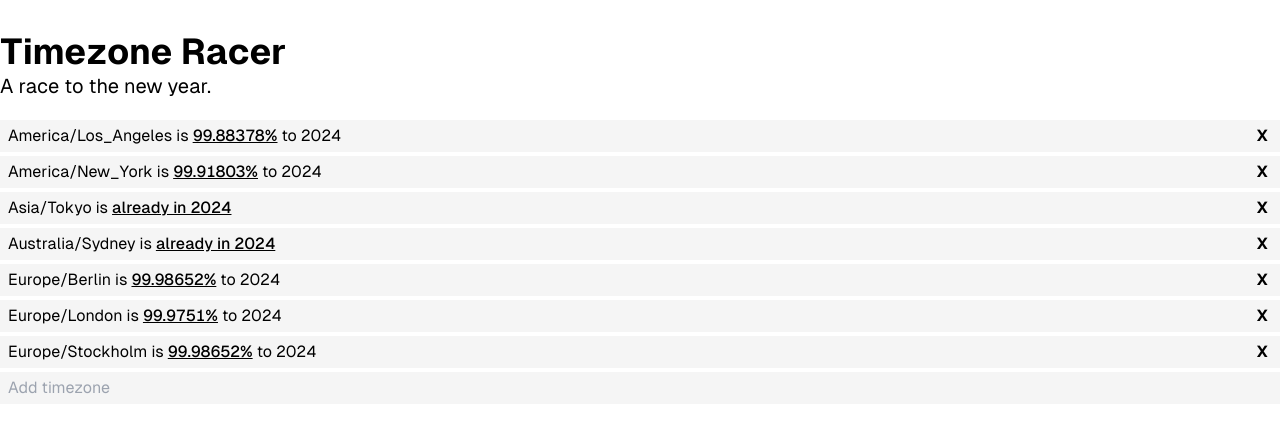
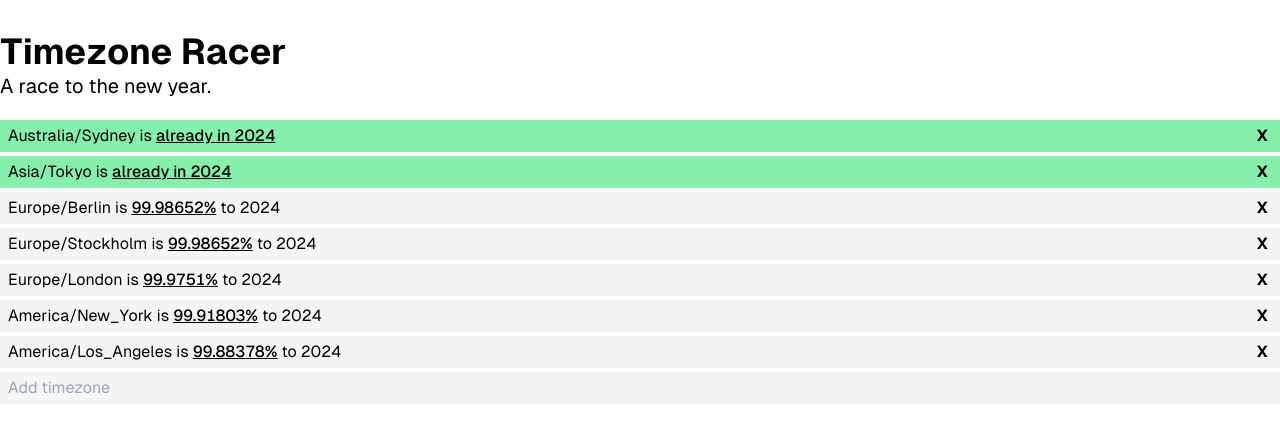
Before and after one commit to leonlarsson/timezone-racer, a Vue app: page / in a window 1280 px wide. Shown: the top 432 px of the page. Built offline with nearby package versions, Linux system fonts and the light colour scheme.

Commit message:
sort by progress
Fix colors.

```diff
--- a/src/App.vue
+++ b/src/App.vue
@@ -56,9 +56,25 @@ const getProgress = (timezoneId: string): number => {
   return timeLeftDecimal;
 };
 
-const progress = computed(() =>
-  timezones.value.map(timezoneId => getProgress(timezoneId))
+const progressData = computed(() =>
+  timezones.value
+    .map(timezoneId => ({
+      timezoneId,
+      progress: getProgress(timezoneId),
+      progressComplete: getProgress(timezoneId) < 0,
+    }))
+    .sort((a, b) => {
+      if (a.progressComplete && !b.progressComplete) {
+        return -1;
+      } else if (!a.progressComplete && b.progressComplete) {
+        return 1;
+      } else {
+        return b.progress - a.progress;
+      }
+    })
 );
+
+console.log(progressData);
 </script>
 
 <template>
@@ -71,18 +87,20 @@ const progress = computed(() =>
 
       <div class="flex flex-col gap-1">
         <div
-          v-for="(timezoneId, index) in timezones"
+          v-for="(
+            { timezoneId, progress, progressComplete }, index
+          ) in progressData"
           :key="index"
           :class="{
-            'bg-green-300': progress[index] < 0,
-            'bg-blue-300': searchInput.trim() === timezoneId,
+            '!bg-green-300': progressComplete,
+            '!bg-blue-300': searchInput.trim() === timezoneId,
           }"
           class="p-1 bg-neutral-100 select-none border-l-4 border-transparent hover:border-black flex justify-between"
         >
           <div>
             {{ timezoneId }} is
             <span
-              v-if="progress[index] > 1 || progress[index] < 0"
+              v-if="progress > 1 || progress < 0"
               class="underline font-medium"
             >
               already in {{ new Date().getFullYear() + 1 }}
@@ -93,18 +111,18 @@ const progress = computed(() =>
                 new Intl.NumberFormat("en", {
                   style: "percent",
                   maximumFractionDigits: 5,
-                }).format(progress[index])
+                }).format(progress)
               }}
             </span>
 
-            <span v-if="progress[index] < 1 && progress[index] > 0">
+            <span v-if="progress < 1 && progress > 0">
               to {{ new Date().getFullYear() + 1 }}
             </span>
           </div>
 
           <button
             class="mr-2 font-bold hover:underline"
-            @click="timezones.splice(index, 1)"
+            @click="timezones = timezones.filter(x => x !== timezoneId)"
           >
             X
           </button>
@@ -117,7 +135,7 @@ const progress = computed(() =>
             'border-l-transparent': !searchInput,
             'border-l-green-500': searchInputIsValidTimezone,
             'border-l-red-500': !searchInputIsValidTimezone,
-            'border-l-blue-300': timezones.find(x => x === searchInput.trim()),
+            '!border-l-blue-300': timezones.find(x => x === searchInput.trim()),
           }"
           placeholder="Add timezone"
           v-model="searchInput"
```
